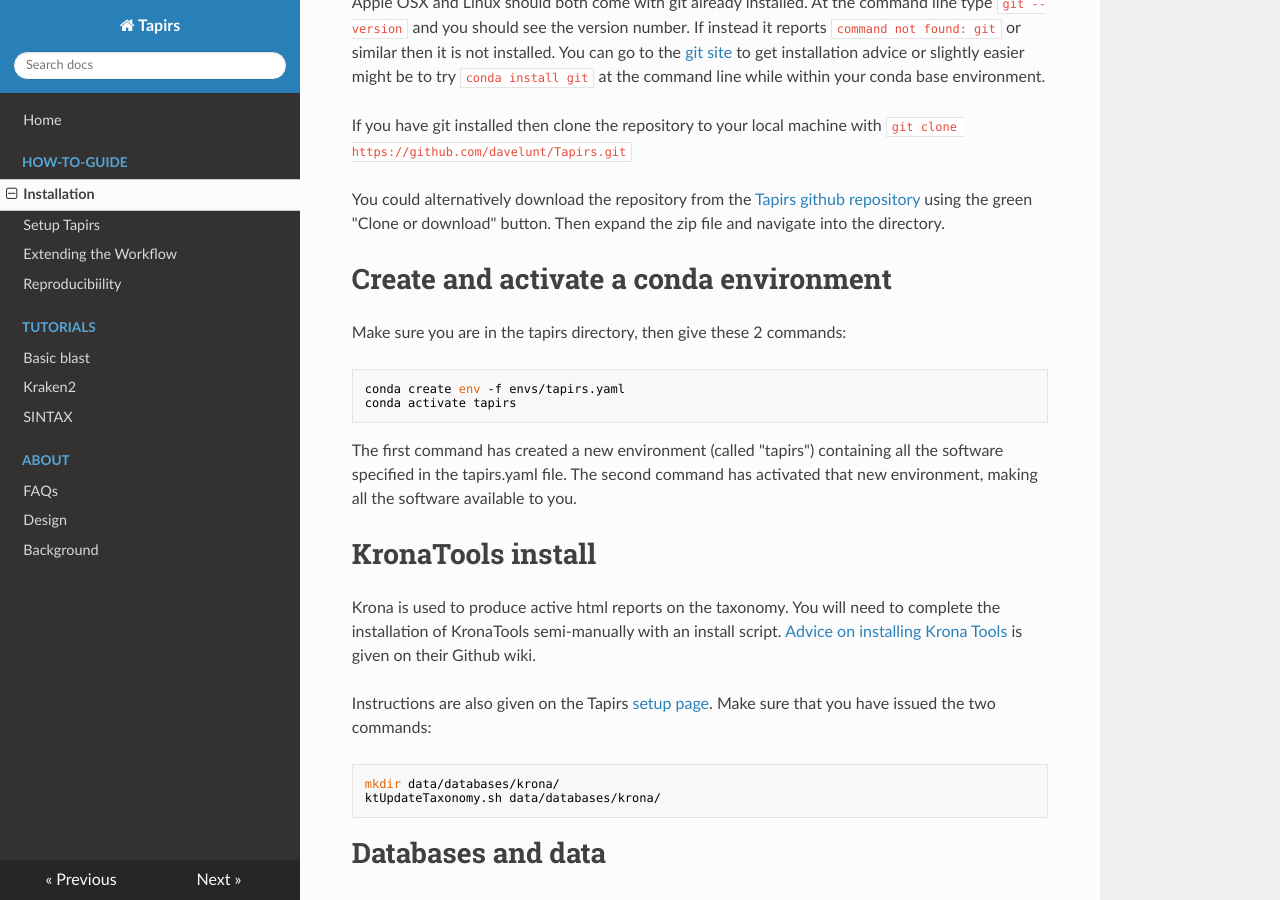
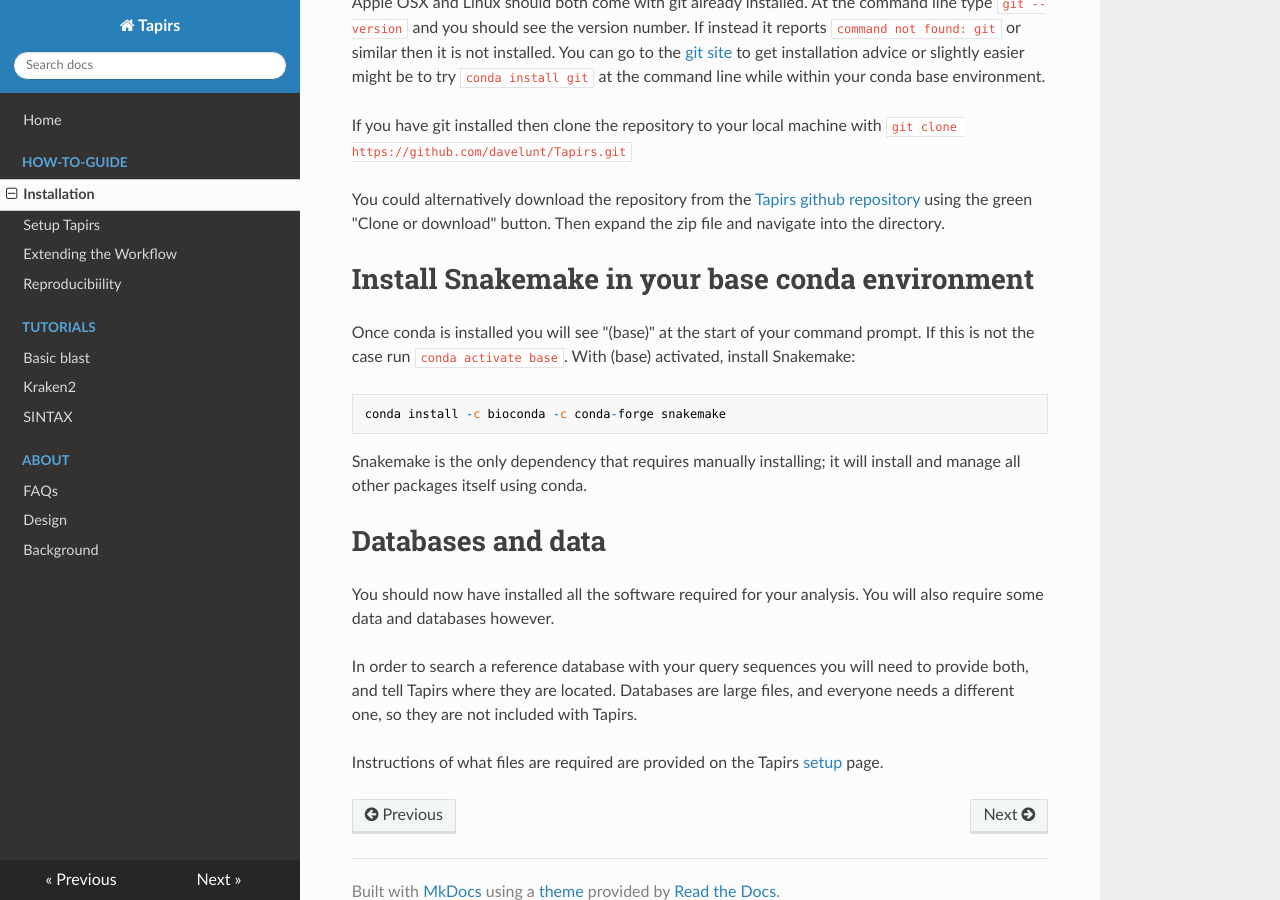
Before and after one commit to EvoHull/Tapirs, an MkDocs documentation site: the page built from documentation/docs/How-To-Guide/installation.md, in a window 1280 px wide and 900 px high, scrolled down 523 px. Built offline with MkDocs 1.6.1, drawn with Linux system fonts in a browser that asks for light colours; nearby versions of some CDN libraries.

Commit message:
updated docs

````diff
--- a/documentation/docs/How-To-Guide/installation.md
+++ b/documentation/docs/How-To-Guide/installation.md
@@ -15,25 +15,13 @@
 
 You could alternatively download the repository from the [Tapirs github repository](https://github.com/davelunt/Tapirs) using the green "Clone or download" button. Then expand the zip file and navigate into the directory.
 
-# Create and activate a conda environment
-Make sure you are in the tapirs directory, then give these 2 commands:
+# Install Snakemake in your base conda environment
+Once conda is installed you will see "(base)" at the start of your command prompt. If this is not the case run `conda activate base`. With (base) activated, install Snakemake:
 
 ```
-conda create env -f envs/tapirs.yaml
-conda activate tapirs
+conda install -c bioconda -c conda-forge snakemake
 ```
-
-The first command has created a new environment (called "tapirs") containing all the software specified in the tapirs.yaml file. The second command has activated that new environment, making all the software available to you.
-
-# KronaTools install
-Krona is used to produce active html reports on the taxonomy. You will need to complete the installation of KronaTools semi-manually with an install script. [Advice on installing Krona Tools](https://github.com/marbl/Krona/wiki/Installing) is given on their Github wiki.
-
-Instructions are also given on the Tapirs [setup page](setup.md). Make sure that you have issued the two commands:
-
-```
-mkdir data/databases/krona/
-ktUpdateTaxonomy.sh data/databases/krona/
-```
+Snakemake is the only dependency that requires manually installing; it will install and manage all other packages itself using conda.
 
 # Databases and data
 You should now have installed all the software required for your analysis. You will also require some data and databases however.
````
